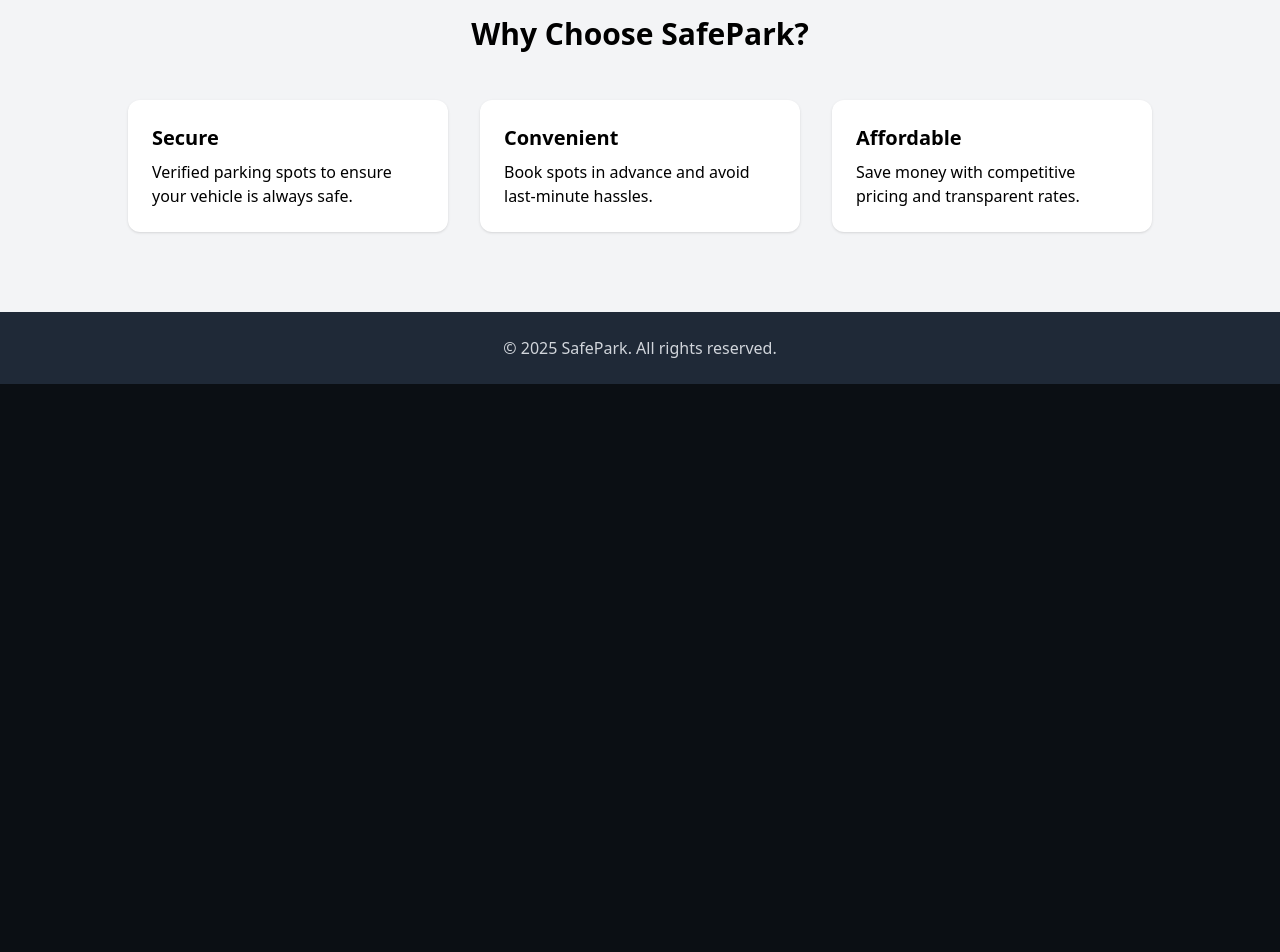
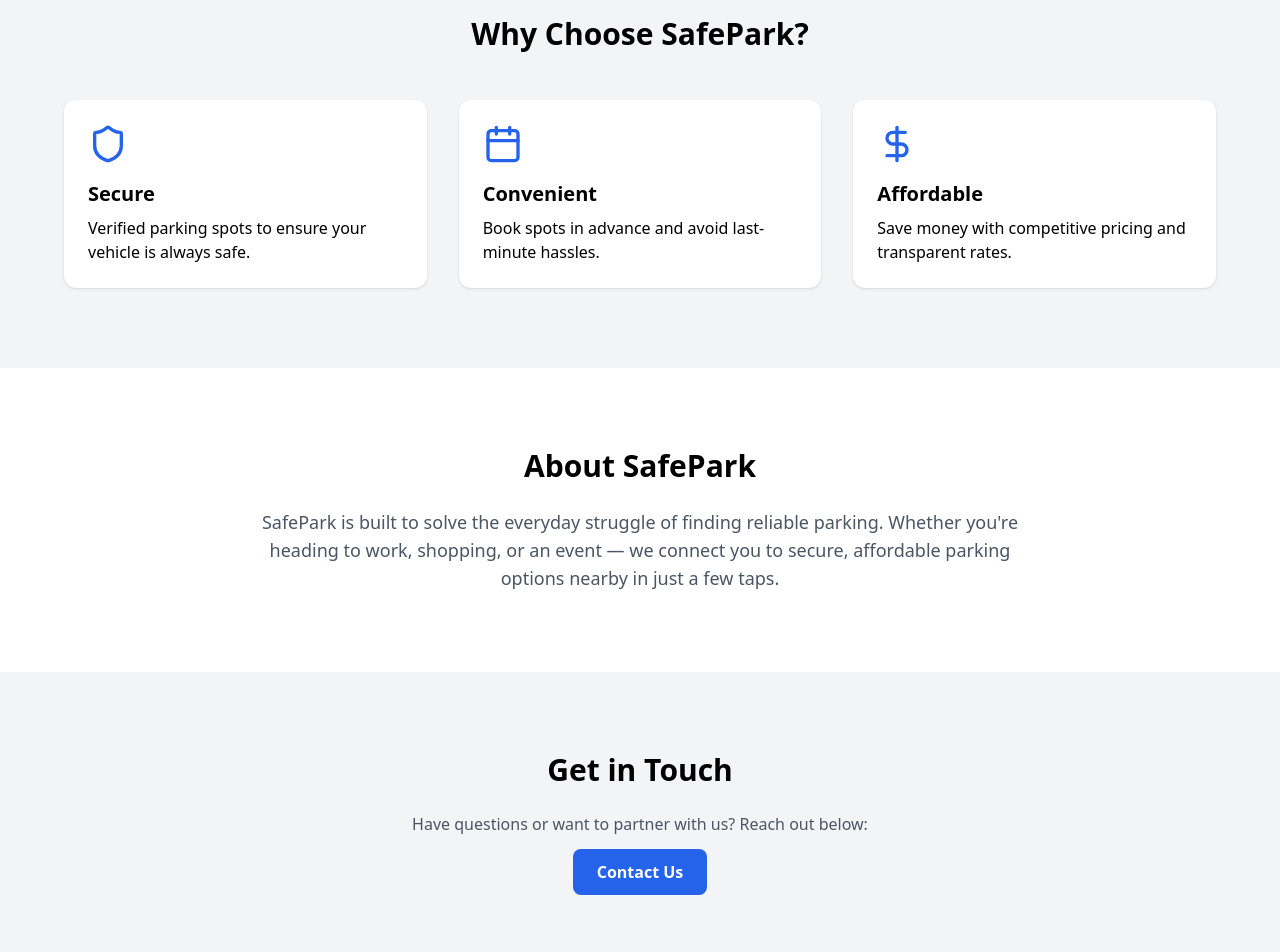
Before and after one commit to sanjaymusia-max/safepark-landing, a React (Vite) app: page / in a window 1280 px wide. Shown: the part 480-1432 px from the top of the page. Before the commit the page ends 864 px from the top, so only its background shows below. Built offline with nearby package versions, Linux system fonts and the light colour scheme.

Commit message:
Update SafeParkSite.tsx

```diff
--- a/src/SafeParkSite.tsx
+++ b/src/SafeParkSite.tsx
@@ -1,10 +1,11 @@
 import React from "react";
+import { Shield, Calendar, DollarSign } from "lucide-react"; // icons
 
 const SafeParkSite = () => {
   return (
-    <div className="min-h-screen flex flex-col bg-gray-50">
+    <div className="min-h-screen flex flex-col bg-gray-50 font-sans">
       {/* Navbar */}
-      <nav className="flex justify-between items-center px-8 py-4 bg-white shadow">
+      <nav className="flex justify-between items-center px-8 py-4 bg-white shadow sticky top-0 z-50">
         <h1 className="text-2xl font-bold text-blue-600">SafePark</h1>
         <ul className="flex space-x-6 text-gray-700 font-medium">
           <li><a href="#features" className="hover:text-blue-600">Features</a></li>
@@ -15,7 +16,7 @@ const SafeParkSite = () => {
 
       {/* Hero Section */}
       <section className="flex flex-col items-center justify-center flex-1 text-center px-6 py-20 bg-gradient-to-r from-blue-500 to-indigo-600 text-white">
-        <h2 className="text-4xl md:text-6xl font-bold mb-6">
+        <h2 className="text-4xl md:text-6xl font-bold mb-6 animate-fade-in">
           Find Safe Parking Anytime, Anywhere
         </h2>
         <p className="text-lg md:text-xl max-w-2xl mb-8">
@@ -23,7 +24,7 @@ const SafeParkSite = () => {
         </p>
         <a
           href="#contact"
-          className="bg-white text-blue-600 px-6 py-3 rounded-lg font-semibold hover:bg-gray-100 transition"
+          className="bg-white text-blue-600 px-6 py-3 rounded-lg font-semibold hover:bg-gray-100 transition shadow"
         >
           Get Started
         </a>
@@ -32,20 +33,47 @@ const SafeParkSite = () => {
       {/* Features Section */}
       <section id="features" className="py-20 px-6 bg-gray-100">
         <h3 className="text-3xl font-bold text-center mb-12">Why Choose SafePark?</h3>
-        <div className="grid md:grid-cols-3 gap-8 max-w-5xl mx-auto">
+        <div className="grid md:grid-cols-3 gap-8 max-w-6xl mx-auto">
           <div className="p-6 bg-white rounded-xl shadow hover:shadow-lg transition">
+            <Shield className="w-10 h-10 text-blue-600 mb-4" />
             <h4 className="text-xl font-semibold mb-2">Secure</h4>
             <p>Verified parking spots to ensure your vehicle is always safe.</p>
           </div>
           <div className="p-6 bg-white rounded-xl shadow hover:shadow-lg transition">
+            <Calendar className="w-10 h-10 text-blue-600 mb-4" />
             <h4 className="text-xl font-semibold mb-2">Convenient</h4>
             <p>Book spots in advance and avoid last-minute hassles.</p>
           </div>
           <div className="p-6 bg-white rounded-xl shadow hover:shadow-lg transition">
+            <DollarSign className="w-10 h-10 text-blue-600 mb-4" />
             <h4 className="text-xl font-semibold mb-2">Affordable</h4>
             <p>Save money with competitive pricing and transparent rates.</p>
           </div>
         </div>
+      </section>
+
+      {/* About Section */}
+      <section id="about" className="py-20 px-6 bg-white text-center">
+        <h3 className="text-3xl font-bold mb-6">About SafePark</h3>
+        <p className="max-w-3xl mx-auto text-gray-600 text-lg">
+          SafePark is built to solve the everyday struggle of finding reliable parking.
+          Whether you're heading to work, shopping, or an event — we connect you to secure,
+          affordable parking options nearby in just a few taps.
+        </p>
+      </section>
+
+      {/* Contact Section */}
+      <section id="contact" className="py-20 px-6 bg-gray-100 text-center">
+        <h3 className="text-3xl font-bold mb-6">Get in Touch</h3>
+        <p className="text-gray-600 mb-6">
+          Have questions or want to partner with us? Reach out below:
+        </p>
+        <a
+          href="mailto:contact@safepark.com"
+          className="bg-blue-600 text-white px-6 py-3 rounded-lg font-semibold hover:bg-blue-700 transition"
+        >
+          Contact Us
+        </a>
       </section>
 
       {/* Footer */}
```
